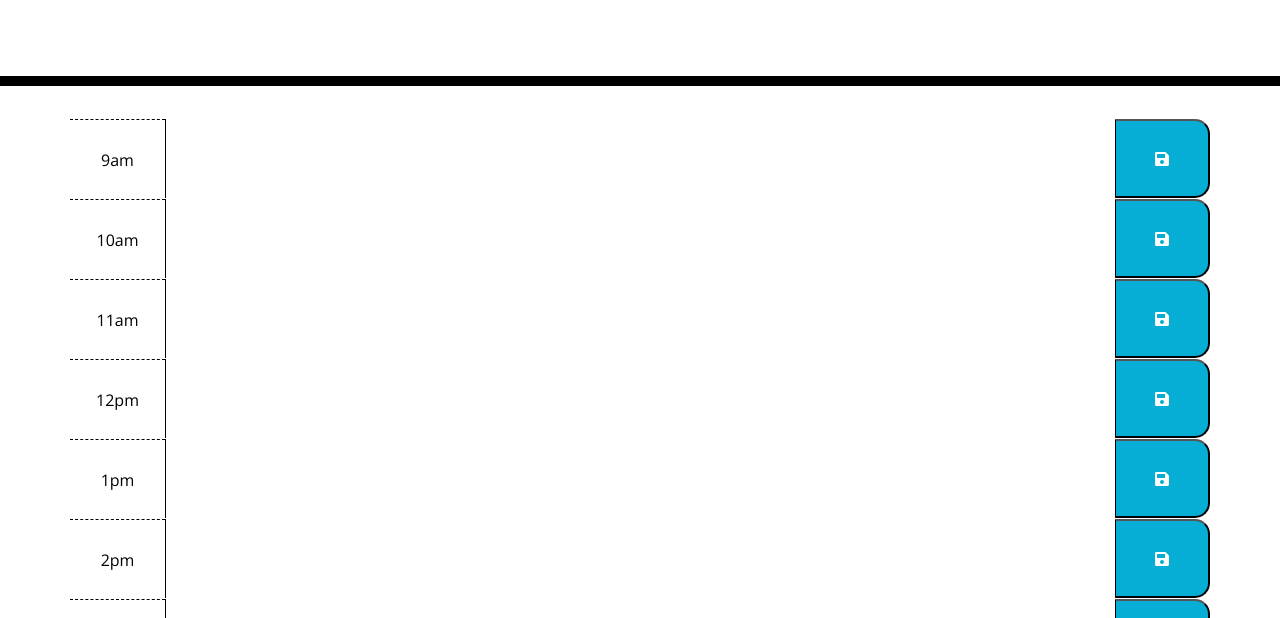
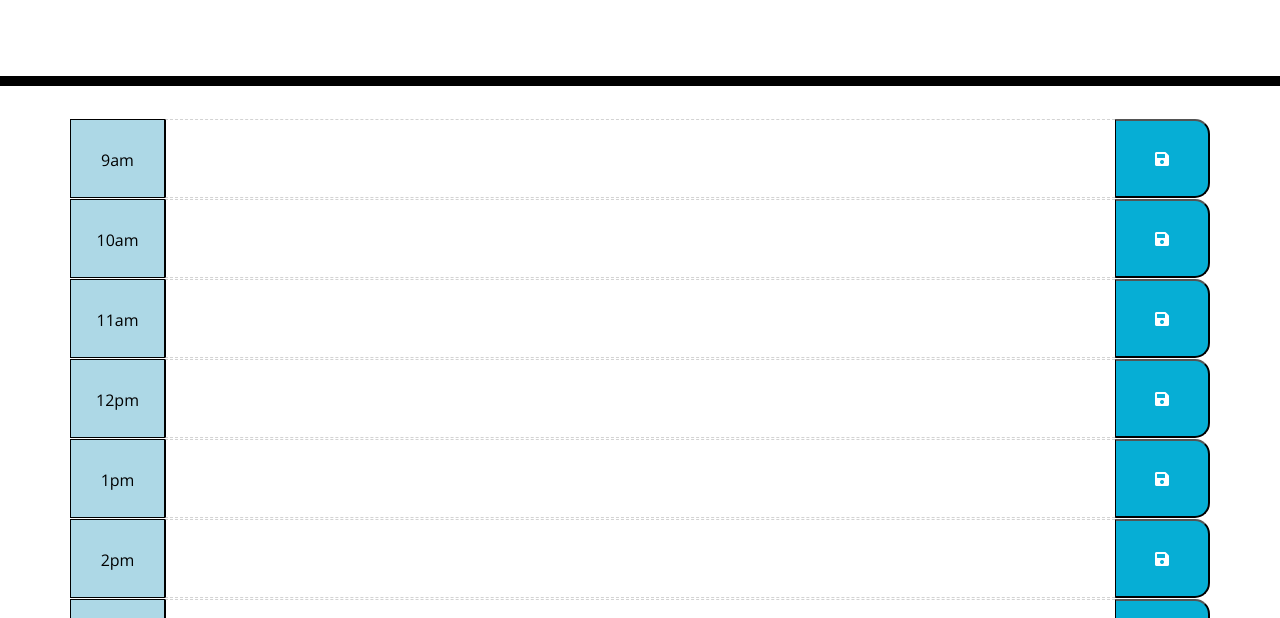
Before and after one commit to terbr1/TerriJ_H5_Calendar, a plain HTML site: page index.html in a window 1280 px wide. Shown: the part 182-800 px from the top of the page. Drawn offline with nearby package versions, Linux system fonts and the light colour scheme.

Commit message:
added styling to css

```diff
--- a/style.css
+++ b/style.css
@@ -23,6 +23,8 @@ body {
 
   .description{
     white-space: pre-wrap;
+    border-top: 1px dashed lightgray;
+    border-bottom: 1px dashed lightgray;
   }
 
   .time-block{
@@ -37,9 +39,9 @@ body {
   }
 
   .hour {
-    background-color: #ffffff;
+    background-color: lightblue;
     color: #000000;
-    border-top: 1px dashed #000000;
+    border: 1px solid #000000;
   }
 
   .past {
```
